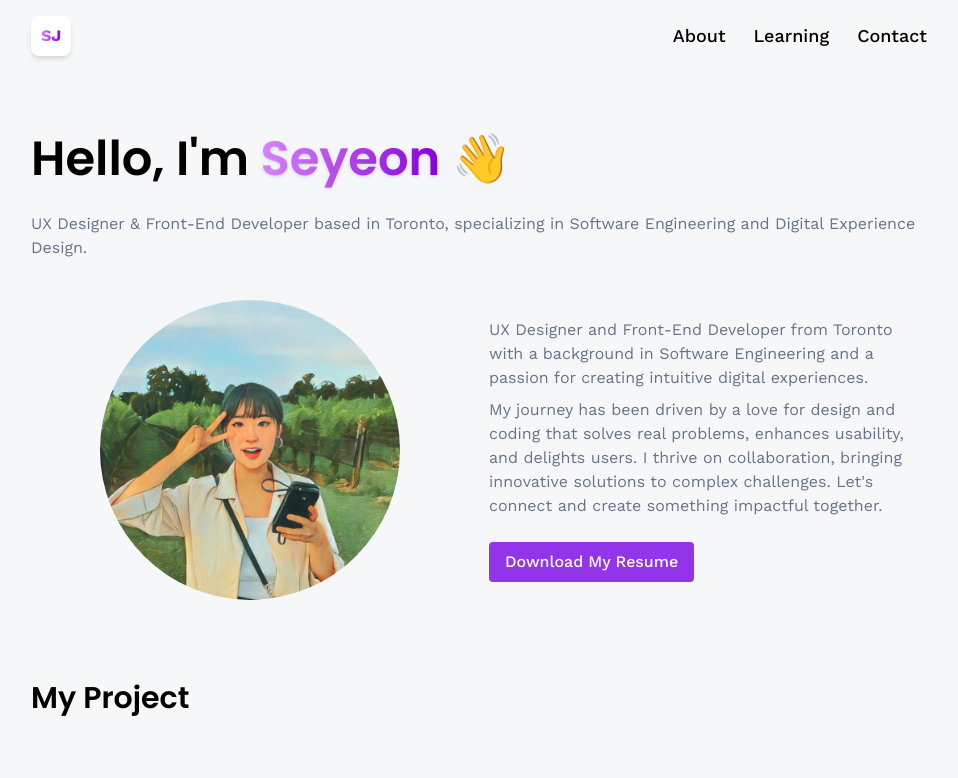
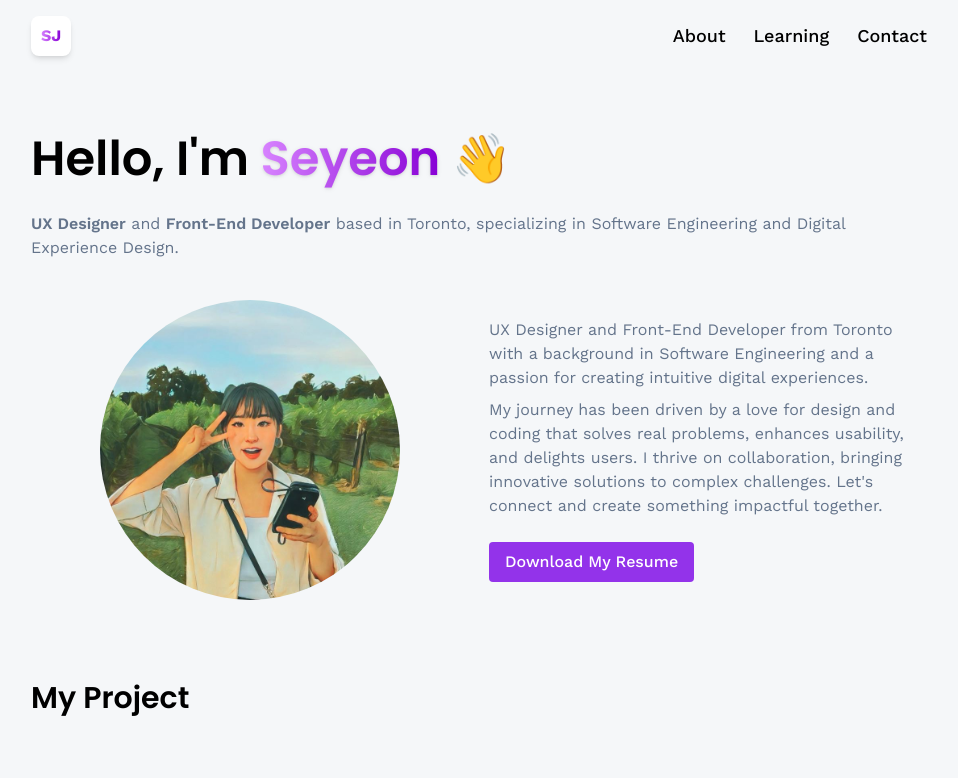
Before and after one commit to Seyeon-Jo/syj-uxd-proj-portfolio, a React (Vite) app: page / in a window 1280 px wide. Shown: the top 778 px of the page, without its empty margins (161-1119 px from the left). Built offline with nearby package versions, Linux system fonts and the light colour scheme; no server answers.

Commit message:
edit text

```diff
--- a/src/constants/index.js
+++ b/src/constants/index.js
@@ -139,7 +139,7 @@ export const skills = [
 
 export const experiences = [
   {
-    title: "Junior UX Designer",
+    title: "User Experience Designer",
     company_name: "Ministry of Transporation",
     icon: mto,
     iconBg: "#accbe1",
--- a/src/pages/About.jsx
+++ b/src/pages/About.jsx
@@ -20,7 +20,7 @@ const About = () => {
 
       <div className="mt-5 flex flex-col gap-3 text-slate-500">
         <p>
-          UX Designer and Front-End Developer based in Toronto, specializing in Software Engineering and
+          <span className="font-semibold">UX Designer</span> and <span className="font-semibold">Front-End Developer</span> based in Toronto, specializing in Software Engineering and
           Digital Experience Design.
         </p>
       </div>
@@ -30,9 +30,9 @@ const About = () => {
         {/* Photo */}
         <div className="sm:flex-1 flex justify-center items-start">
           <img
-            src="/profile-pic.jpeg" // Replace with the correct path to your photo
+            src="/profile-pic.jpeg"
             alt="Seyeon"
-            className="rounded-full max-w-[300px] mx-auto" // mx-auto to center the image on mobile
+            className="rounded-full max-w-[300px] mx-auto"
           />
         </div>
 
--- a/src/pages/Home.jsx
+++ b/src/pages/Home.jsx
@@ -19,7 +19,7 @@ const Home = () => {
 
       <div className="mt-5 flex flex-col gap-3 text-slate-500">
         <p>
-          UX Designer & Front-End Developer based in Toronto, specializing in Software Engineering and
+        <span className="font-semibold">UX Designer</span> and <span className="font-semibold">Front-End Developer</span> based in Toronto, specializing in Software Engineering and
           Digital Experience Design.
         </p>
       </div>
```
